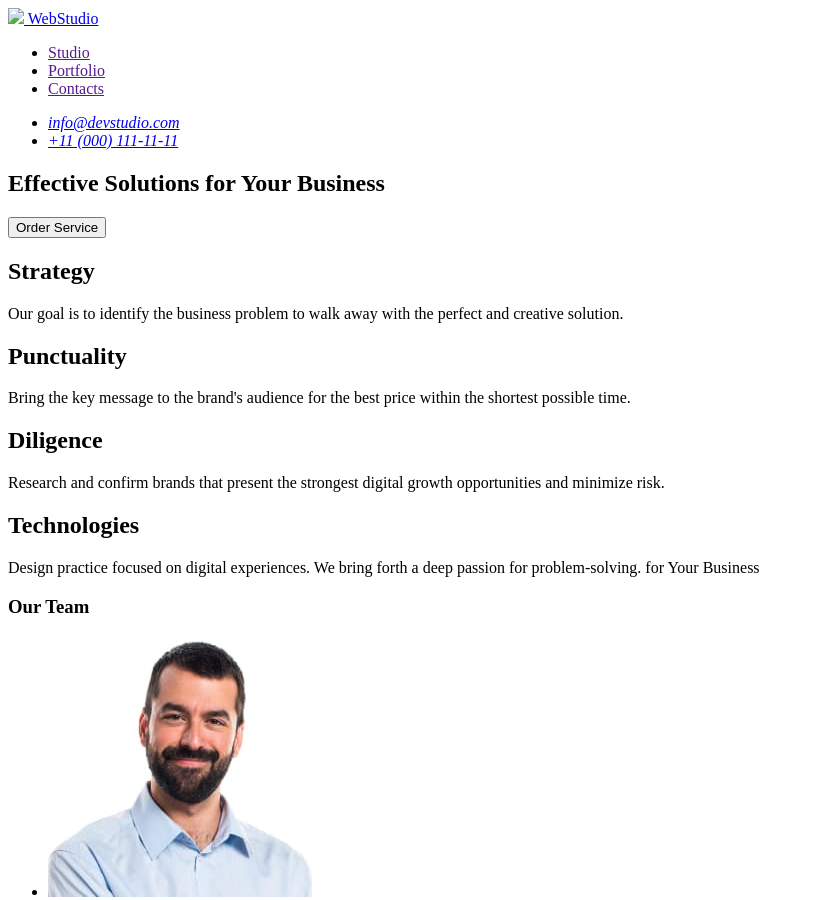
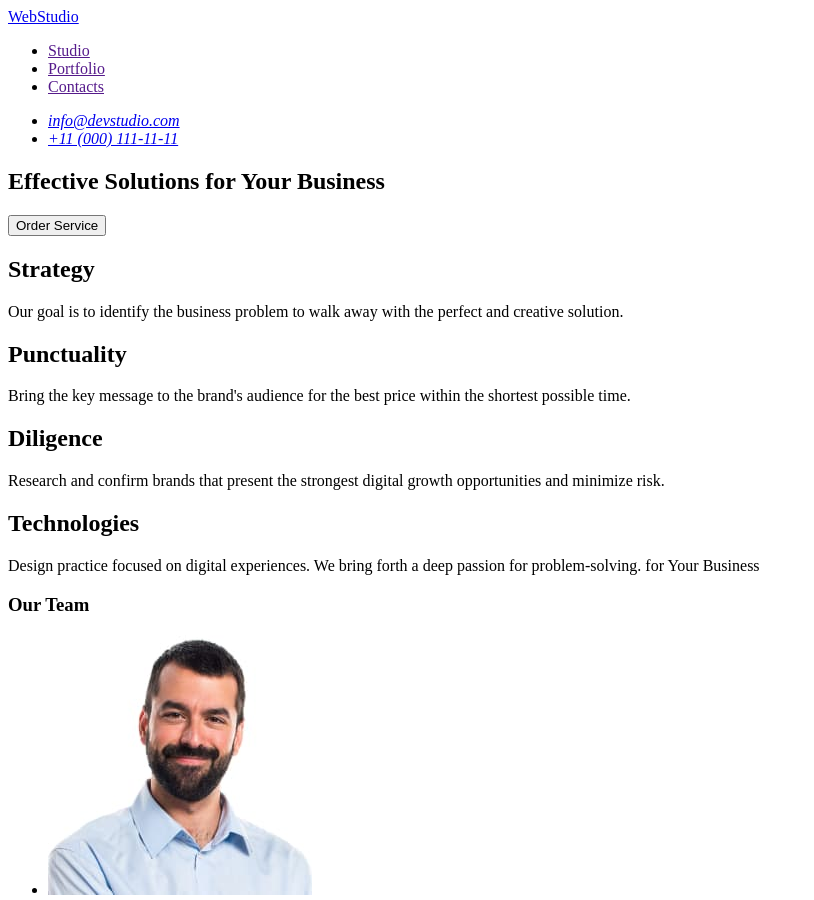
Before and after one commit to AntonUau/goit-markup-hw-01, a plain HTML site: page index.html in a window 1280 px wide. Shown: the top 900 px of the page, without its empty margins (0-814 px from the left). Drawn offline with Linux system fonts and the light colour scheme.

Commit message:
Update index.html

```diff
--- a/index.html
+++ b/index.html
@@ -7,13 +7,8 @@
 </head>
 <body>
     <header>
-            <main>
-                <section>
-                    <a href="WebStudio">
-                        <img src="/index.html"/>
-                        WebStudio
-                    </a>
         <nav>
+            <a href="./index.html">WebStudio</a>
             <ul>
                 <li>
                     <a href="">Studio</a>
@@ -26,18 +21,21 @@
                 </li>
             </ul>
         </nav>
-                </section>
-                <section>
                     <address>
                     <ul>
-                        <li><a href="info@devstudio.com">info@devstudio.com</a></li>
-                        <li><a href="+110001111111">+11 (000) 111-11-11</a></li>
+                        <li>
+                            <a href="mailto:info@devstudio.com">info@devstudio.com</a>
+                        </li>
+                        <li>
+                            <a href="tel:+110001111111">+11 (000) 111-11-11</a>
+                        </li>
                     </ul>
                     </address>
-                </section>
+    </header>
+    <main>
         <section>
             <h1>Effective Solutions for Your Business</h1>
-                    <button type="order service">Order Service</button>
+            <button type="button">Order Service</button>
         </section>
         <section>
             <h2>Strategy</h2>
@@ -85,16 +83,12 @@
                 </li>
             </ul>
         </section>
-                <section>
+    </main>
                     <footer>
                         <h4>WEBSTUDIO</h4>
                         <p>Increase the flow of customers and
                             sales for your business with
                             digital marketing & growth solutions.</p>
                     </footer>
-                </section>
-            </main>
-
-    </header>
 </body>
 </html>
```
Lines whose indentation alone changed are shown as unchanged.
